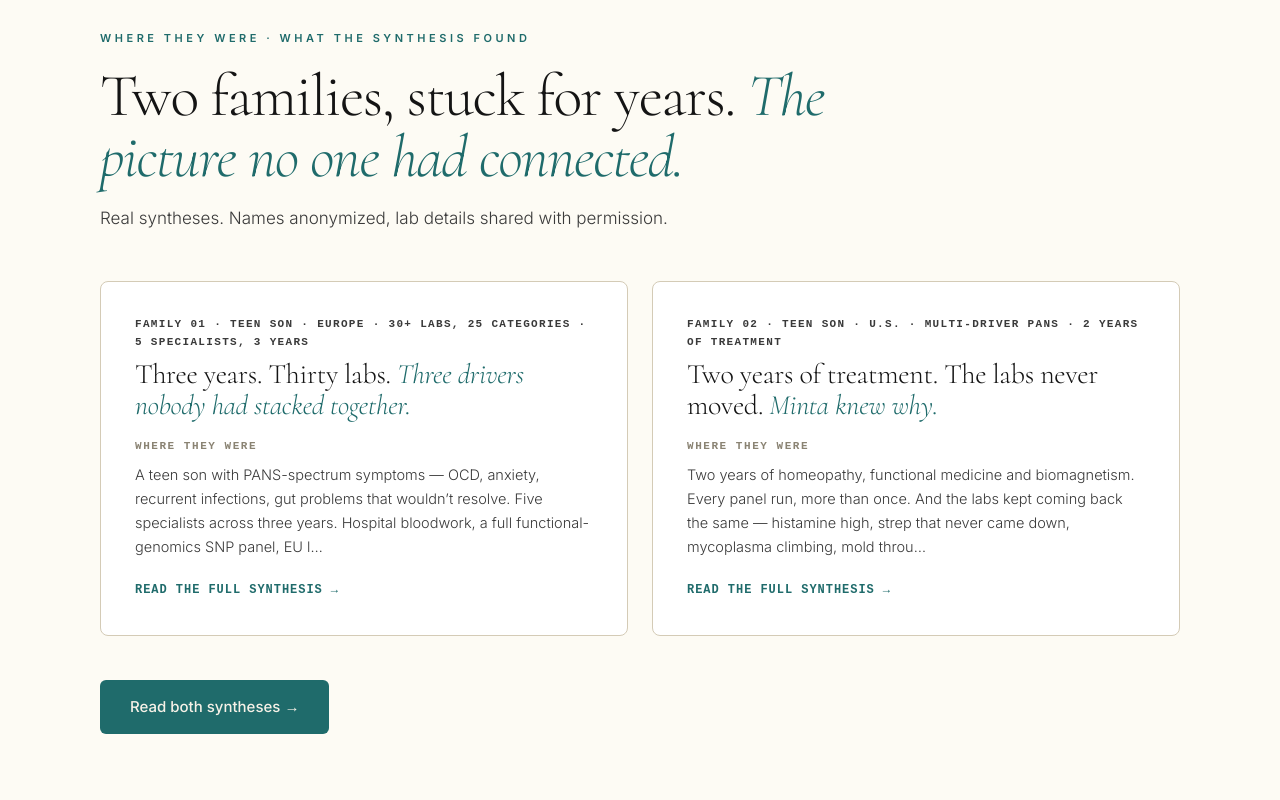
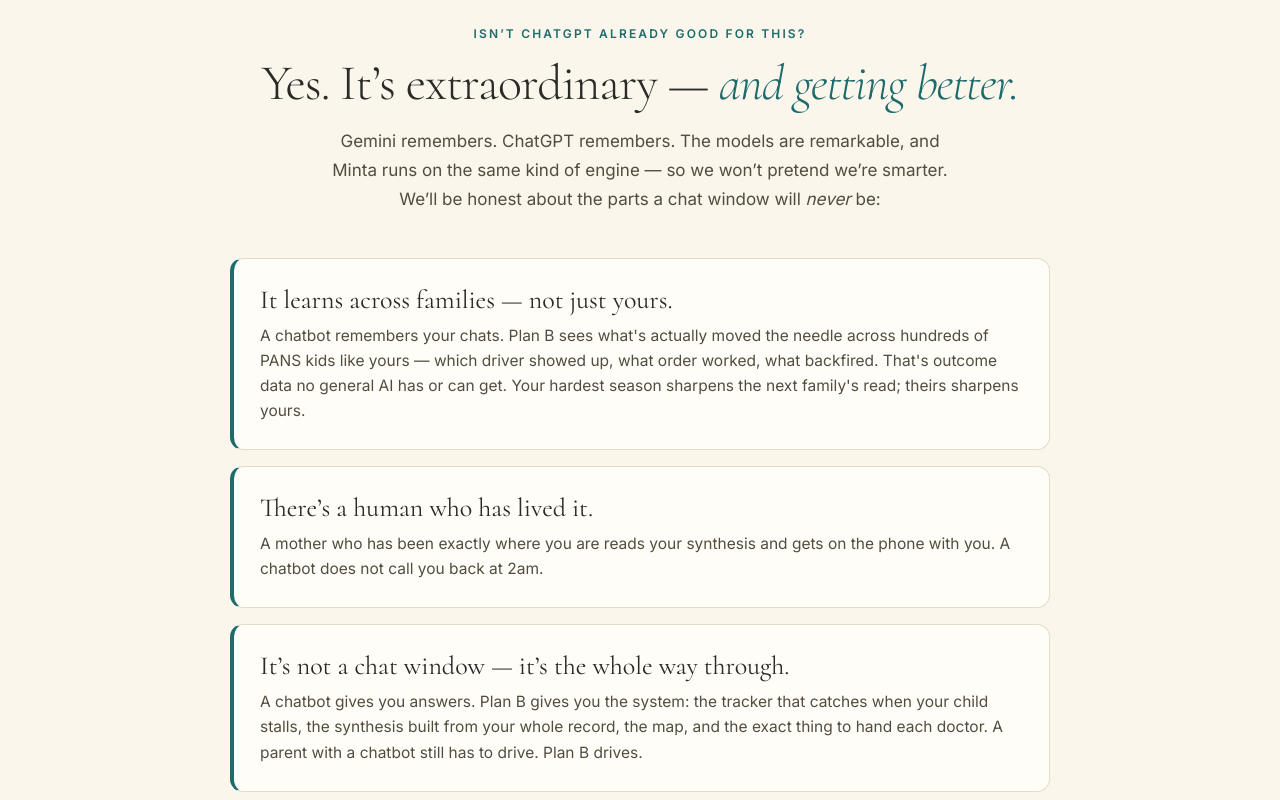
Before and after one commit to myleshorton/planb-pans, a Next.js app: page / in a window 1280 px wide. Shown: the part 5060-5860 px from the top of the page. Built offline with nearby package versions, Linux system fonts and the light colour scheme.

Commit message:
comparison: honest rebuild — concede memory/intelligence (Gemini/ChatGPT remember now), lean on the 3 things a chatbot can't be: cross-family outcome data, a human who's lived it, a whole care system (not a chat)

```diff
--- /dev/null
+++ b/app/_components/RegularAIvsMinta.tsx
@@ -0,0 +1,61 @@
+'use client'
+
+// "Isn't ChatGPT already good for this?" — the HONEST version. The AIs are
+// extraordinary and memory is now table stakes (Gemini/ChatGPT/Claude all
+// remember). So we concede that, and lean on the three things a chat window
+// genuinely can't be: cross-family data, a human, and a whole care system.
+
+const ink = '#2a2a26'
+const soft = '#524d40'
+const teal = '#1F6B6B'
+const rule = '#e3dcc9'
+
+const POINTS: { lead: string; body: string }[] = [
+  {
+    lead: 'It learns across families — not just yours.',
+    body: "A chatbot remembers your chats. Plan B sees what's actually moved the needle across hundreds of PANS kids like yours — which driver showed up, what order worked, what backfired. That's outcome data no general AI has or can get. Your hardest season sharpens the next family's read; theirs sharpens yours.",
+  },
+  {
+    lead: 'There’s a human who has lived it.',
+    body: 'A mother who has been exactly where you are reads your synthesis and gets on the phone with you. A chatbot does not call you back at 2am.',
+  },
+  {
+    lead: 'It’s not a chat window — it’s the whole way through.',
+    body: 'A chatbot gives you answers. Plan B gives you the system: the tracker that catches when your child stalls, the synthesis built from your whole record, the map, and the exact thing to hand each doctor. A parent with a chatbot still has to drive. Plan B drives.',
+  },
+  {
+    lead: 'It already knows PANS — and what to ask.',
+    body: "Not just memory — it brings the field (Walsh, Yasko, Shoemaker, O'Hara, Crista, Nathan, the FRAT test, mold sequencing), kept current with every new study, and asks the questions you don't know to ask yet.",
+  },
+]
+
+export default function RegularAIvsMinta() {
+  return (
+    <section style={{ padding: 'clamp(56px,8vw,96px) 24px', background: '#faf6ec', borderTop: `1px solid ${rule}` }}>
+      <div style={{ maxWidth: 820, margin: '0 auto' }}>
+        <p style={{ textAlign: 'center', color: teal, fontSize: 12, letterSpacing: '0.18em', textTransform: 'uppercase', fontWeight: 600, margin: '0 0 14px' }}>
+          Isn&rsquo;t ChatGPT already good for this?
+        </p>
+        <h2 style={{ textAlign: 'center', fontFamily: 'var(--font-cormorant)', fontWeight: 300, fontSize: 'clamp(30px,5vw,50px)', lineHeight: 1.05, letterSpacing: '-0.02em', color: ink, margin: '0 0 18px' }}>
+          Yes. It&rsquo;s extraordinary — <em style={{ color: teal, fontStyle: 'italic' }}>and getting better.</em>
+        </h2>
+        <p style={{ textAlign: 'center', fontSize: 17, lineHeight: 1.7, color: soft, maxWidth: 640, margin: '0 auto 44px' }}>
+          Gemini remembers. ChatGPT remembers. The models are remarkable, and Minta runs on the same kind of engine — so we won&rsquo;t pretend we&rsquo;re smarter. We&rsquo;ll be honest about the parts a chat window will <em>never</em> be:
+        </p>
+
+        <div style={{ display: 'grid', gap: 16 }}>
+          {POINTS.map((p, i) => (
+            <div key={i} style={{ background: '#fffdf7', border: `1px solid ${rule}`, borderLeft: `4px solid ${teal}`, borderRadius: 13, padding: 'clamp(18px,3vw,26px)' }}>
+              <p style={{ fontFamily: 'var(--font-cormorant)', fontSize: 'clamp(21px,3vw,26px)', color: ink, margin: '0 0 8px', lineHeight: 1.15 }}>{p.lead}</p>
+              <p style={{ fontSize: 15.5, lineHeight: 1.62, color: soft, margin: 0 }}>{p.body}</p>
+            </div>
+          ))}
+        </div>
+
+        <p style={{ textAlign: 'center', fontFamily: 'var(--font-cormorant)', fontStyle: 'italic', fontSize: 'clamp(20px,3.2vw,26px)', color: ink, margin: '40px 0 0', lineHeight: 1.3 }}>
+          We don&rsquo;t beat the AI. We wrap the <span style={{ color: teal }}>data</span>, the <span style={{ color: teal }}>human</span>, and the <span style={{ color: teal }}>system</span> around it — the parts a chatbot can&rsquo;t be.
+        </p>
+      </div>
+    </section>
+  )
+}
```
